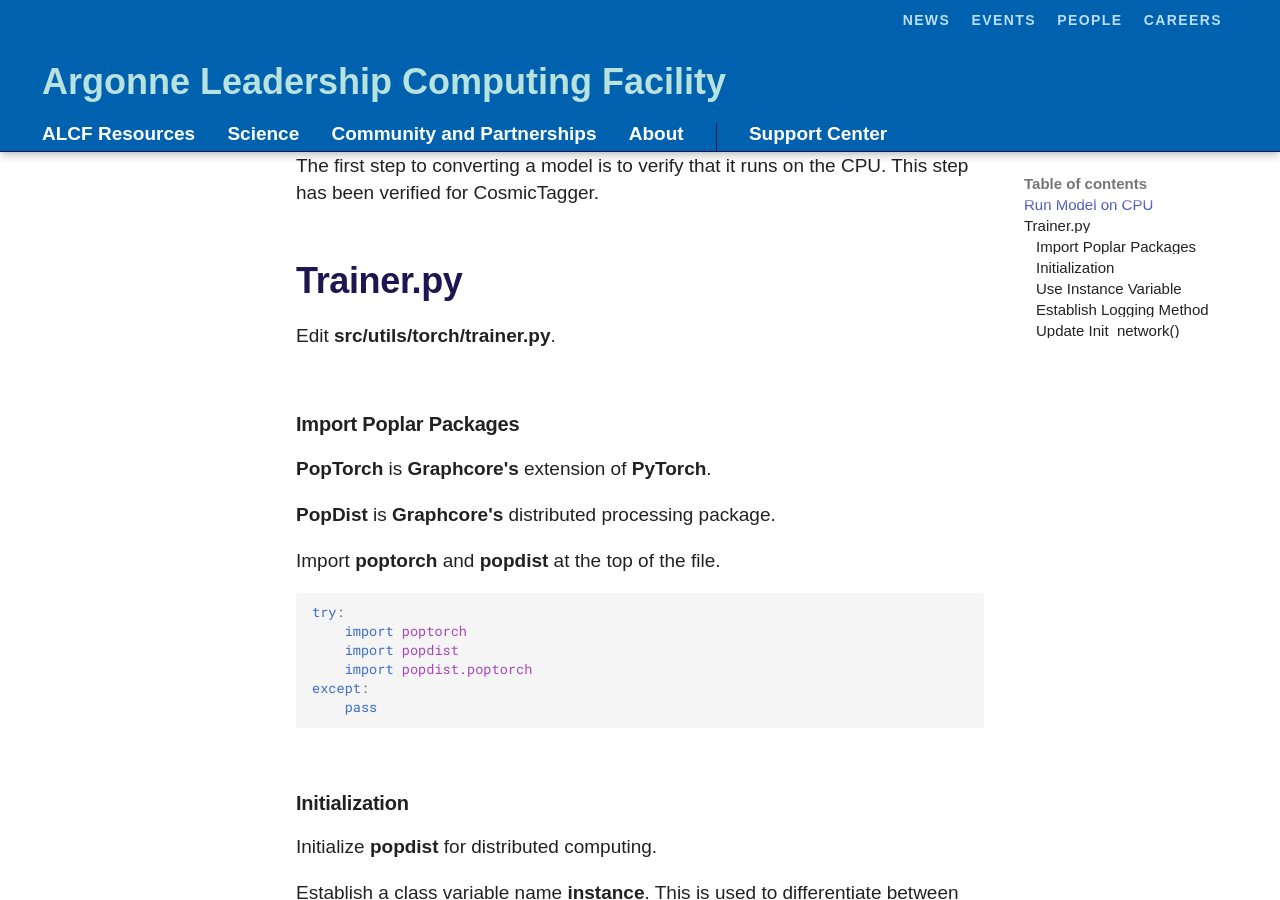
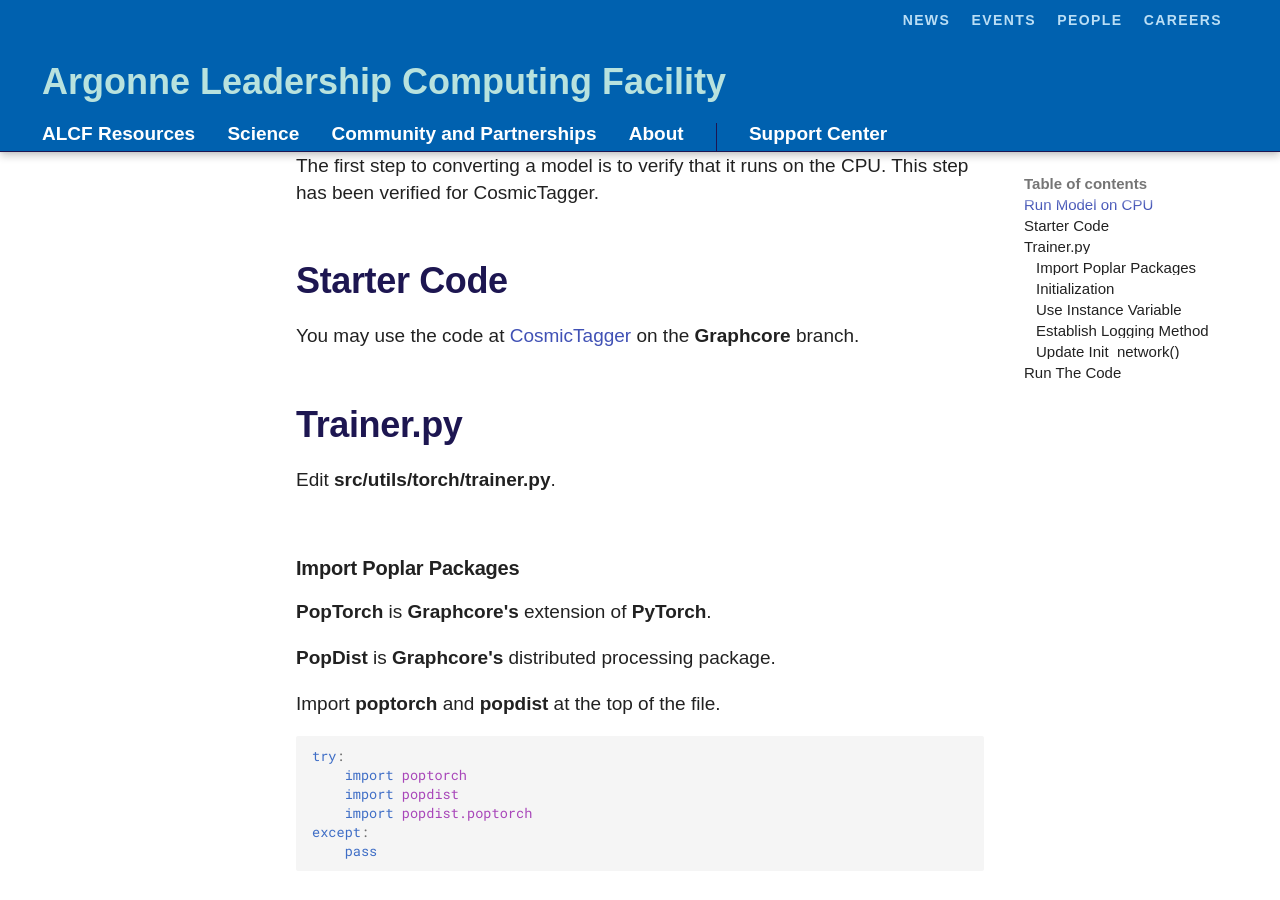
Before and after one commit to argonne-lcf/ai-testbed-userdocs, an MkDocs documentation site: the page built from docs/graphcore/CosmicTagger-DDP.md, in a window 1280 px wide and 900 px high, scrolled down 501 px. Built offline with MkDocs 1.6.1 and Material for MkDocs 9.7.7, drawn with Linux system fonts in a browser that asks for light colours; some web fonts are replaced; comment, search, counter and statistics services are not loaded; some of the changed text lies outside the part shown.

Commit message:
Added instructions to run.

````diff
--- a/docs/graphcore/CosmicTagger-DDP.md
+++ b/docs/graphcore/CosmicTagger-DDP.md
@@ -9,6 +9,10 @@
 ## Run Model on CPU
 
 The first step to converting a model is to verify that it runs on the CPU.  This step has been verified for CosmicTagger.
+
+## Starter Code
+
+You may use the code at [CosmicTagger](https://github.com/BruceRayWilsonAtANL/CosmicTagger.git) on the **Graphcore** branch.
 
 ## Trainer.py
 
@@ -117,3 +121,7 @@
             else:
                 self._net = poptorch.inferenceModel(self._net)
 ```
+
+## Run The Code
+
+See instructions in **README_GRAPHCORE.md**.
````
